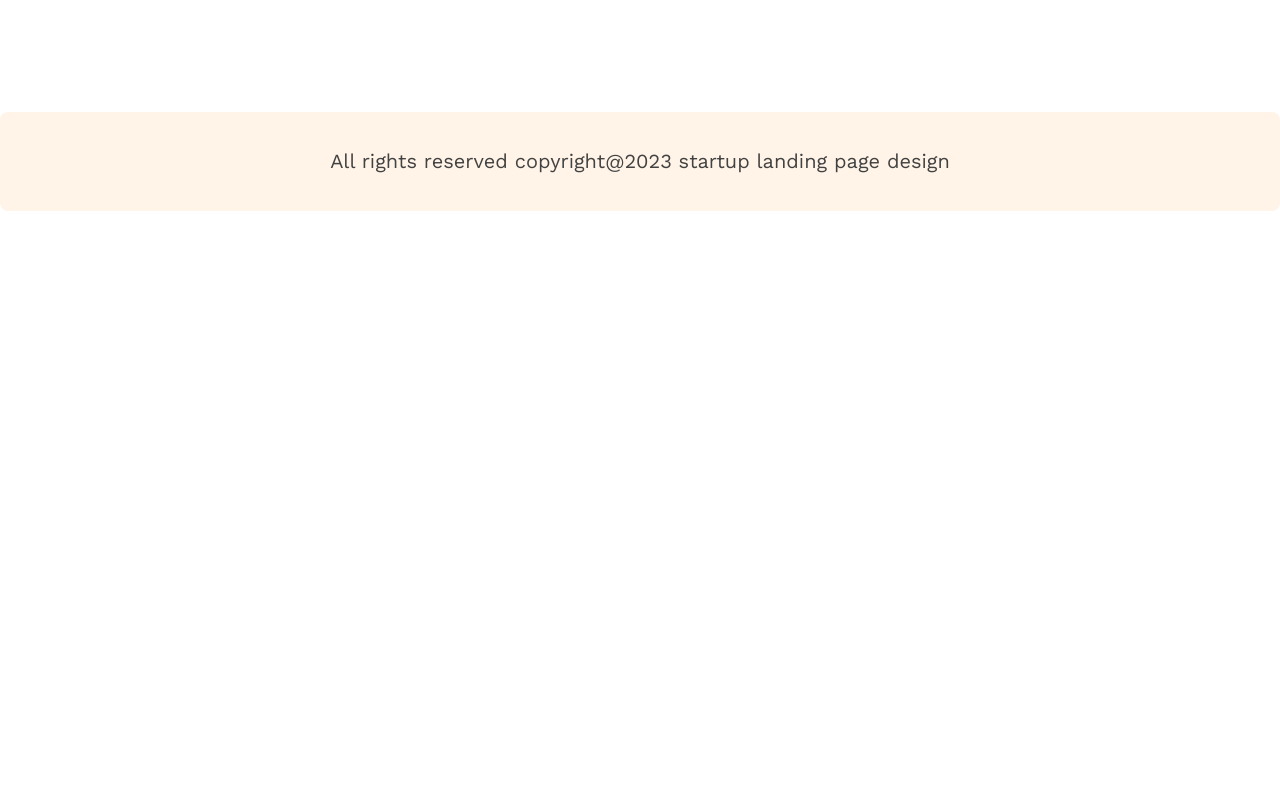
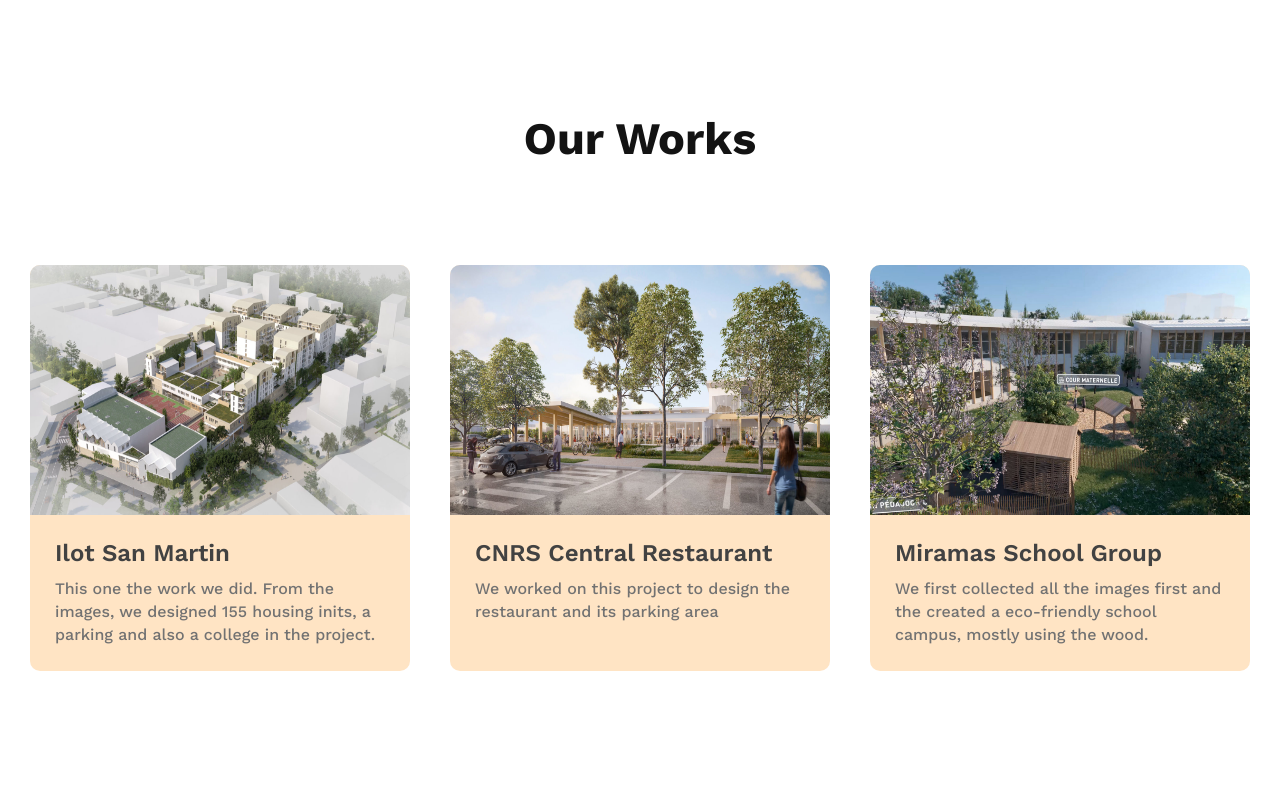
Before and after one commit to swapnilaanam/g3-architects, a plain HTML site: page index.html in a window 1280 px wide. Shown: the part 4020-4818 px from the top of the page. Before the commit the page ends 4231 px from the top, so only its background shows below. Drawn offline with nearby package versions, Linux system fonts and the light colour scheme.

Commit message:
added bonus section, our-works section and changed some styles

```diff
--- a/index.html
+++ b/index.html
@@ -13,6 +13,7 @@
     <link rel="stylesheet" href="styles/style.css">
 </head>
 <body>
+
     <!-- Header -->
     <header class="header">
         <nav class="nav">
@@ -160,6 +161,46 @@
                 </div>
             </div>
         </section>
+
+        <!-- our-works section -->
+        <section class="our-works">
+            <h3>Our Works</h3>
+            <div class="works">
+                <div class="work">
+                    <div class="work-thumbnail">
+                        <img src="images/works/work-1.jpg" alt="work-1">
+                    </div>
+                    <div class="work-info">
+                        <h4>Ilot San Martin</h4>
+                        <p>
+                            This one the work we did. From the images, we designed 155 housing inits, a parking and
+                            also a college in the project.
+                        </p>
+                    </div>
+                </div>
+                <div class="work">
+                    <div class="work-thumbnail">
+                        <img src="images/works/work-2.jpg" alt="work-2">
+                    </div>
+                    <div class="work-info">
+                        <h4>CNRS Central Restaurant</h4>
+                        <p>We worked on this project to design the restaurant and its parking area</p>
+                    </div>
+                </div>
+                <div class="work">
+                    <div class="work-thumbnail">
+                        <img src="images/works/work-3.jpg" alt="work-3">
+                    </div>
+                    <div class="work-info">
+                        <h4>Miramas School Group</h4>
+                        <p>
+                            We first collected all the images first and the created a eco-friendly school campus,
+                            mostly using the wood.
+                        </p>
+                    </div>
+                </div>
+            </div>
+        </section>
     </main>
 
     <!-- footer -->
--- a/styles/style.css
+++ b/styles/style.css
@@ -313,7 +313,7 @@ main {
     font-size: 45px;
     line-height: 53px;
     color: #424242;
-    margin: 10px;
+    margin: 10px 0;
 }
 
 .fact .fact-desc {
@@ -360,6 +360,64 @@ main {
     width: 100%;
 }
 
+/* -------------------------
+    our-works styles
+---------------------------- */
+
+.our-works {
+    margin-top: 130px;
+}
+
+.our-works > h3 {
+    font-weight: 700;
+    font-size: 45px;
+    line-height: 53px;
+    color: #131313;
+    text-align: center;
+}
+
+.works {
+    margin-top: 100px;
+    display: grid;
+    grid-template-columns: repeat(3, 1fr);
+    column-gap: 40px;
+}
+
+.work {
+    background-color: bisque;
+    border-radius: 10px;
+}
+
+.work .work-thumbnail img{
+    width: 100%;
+    height: 250px;
+    border-top-left-radius: 10px;
+    border-top-right-radius: 10px;
+}
+
+.work .work-info {
+    padding: 20px 25px;
+}
+
+.work-info > h4 {
+    font-weight: 600;
+    font-size: 24px;
+    color: #424242;
+    margin-bottom: 10px;
+}
+
+.work-info > p {
+    font-weight: 500;
+    font-size: 16px;
+    line-height: 23px;
+    color: #727272;
+    margin-bottom: 5px;
+}
+
+/* -------------------
+    footer-styles
+---------------------- */
+
 .footer {
     max-width: 1380px;
     margin: 0 auto;
```
Also changed, not shown: images/works/work-1.jpg (added), images/works/work-2.jpg (added), images/works/work-3.jpg (added).
